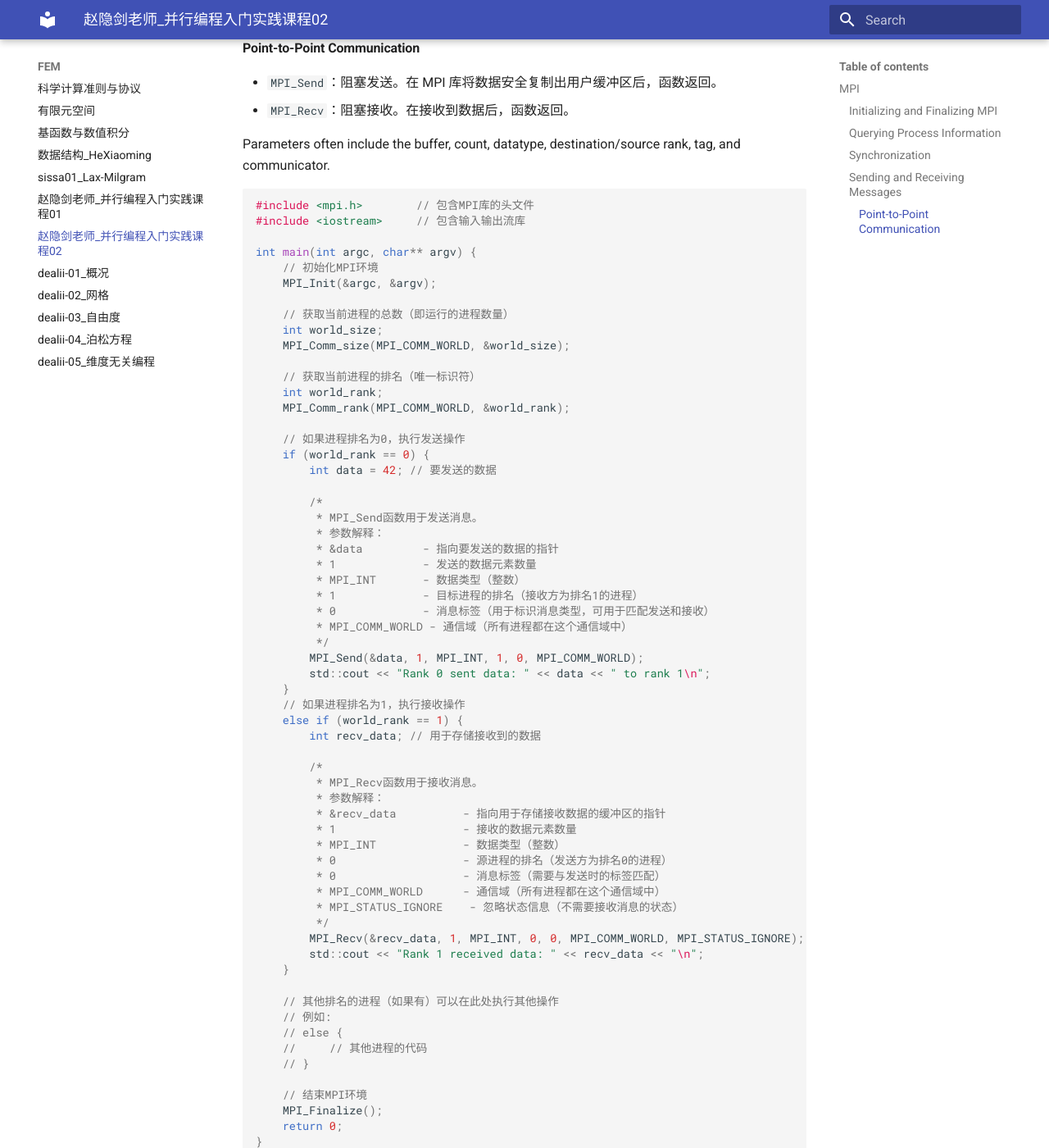
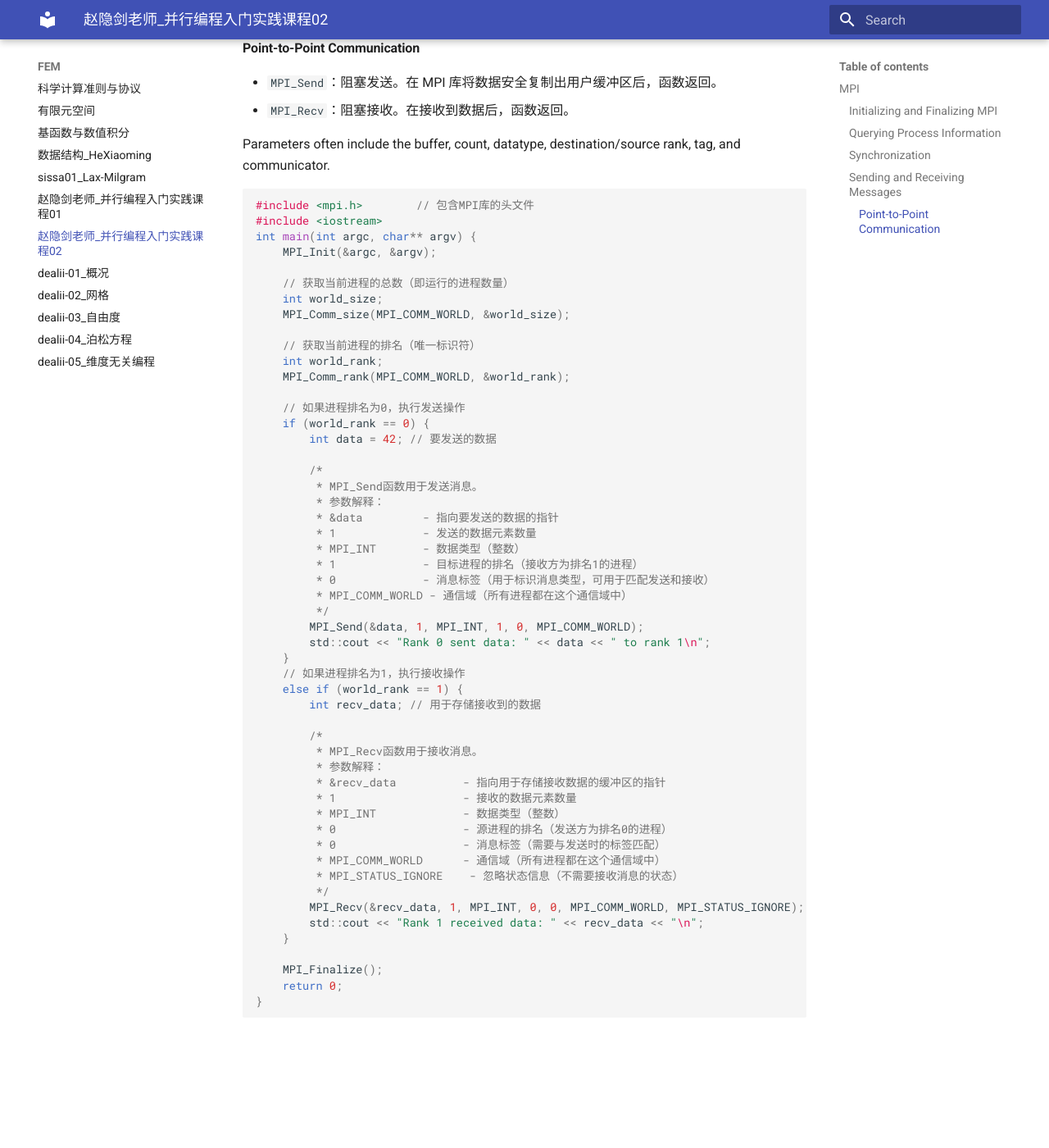
Before and after one commit to ymma98/technotes, an MkDocs documentation site: the page built from docs/FEM/赵隐剑老师_并行编程入门实践课程02.md, in a window 1280 px wide and 1400 px high, scrolled down 2303 px. Shown: the whole window at 82% size. Built offline with MkDocs 1.6.1 and Material for MkDocs 9.7.7, drawn with Linux system fonts in a browser that asks for light colours; after the commit the page ends 3568 px from its top, so only the background shows below that.

Commit message:
docs/FEM/赵隐剑老师_并行编程入门实践课程02.md updated from https://stackedit.cn/

````diff
--- a/docs/FEM/赵隐剑老师_并行编程入门实践课程02.md
+++ b/docs/FEM/赵隐剑老师_并行编程入门实践课程02.md
@@ -87,10 +87,8 @@ Parameters often include the buffer, count, datatype, destination/source rank, t
 
 ```cpp
 #include <mpi.h>        // 包含MPI库的头文件
-#include <iostream>     // 包含输入输出流库
-
+#include <iostream>
 int main(int argc, char** argv) {
-    // 初始化MPI环境
     MPI_Init(&argc, &argv);
 
     // 获取当前进程的总数（即运行的进程数量）
@@ -137,21 +135,13 @@ int main(int argc, char** argv) {
         std::cout << "Rank 1 received data: " << recv_data << "\n";
     }
 
-    // 其他排名的进程（如果有）可以在此处执行其他操作
-    // 例如:
-    // else {
-    //     // 其他进程的代码
-    // }
-
-    // 结束MPI环境
     MPI_Finalize();
     return 0;
 }
-
 ```
 <!--stackedit_data:
-eyJoaXN0b3J5IjpbMTEyNDI4ODc4NiwtMTc4MTE3NSwtMjA3Mz
-MwNTYxLC0zMTQ0MDM2MjIsLTY0ODc3MzkwMiwtNzAyODgzODg5
-LC0yODYwODY2NzQsLTE1NTk3MDkxNDgsNzYyNDQ4MjkwLDE3Nz
-UyMDg3MTJdfQ==
+eyJoaXN0b3J5IjpbLTE3ODg3OTY0NTIsLTE3ODExNzUsLTIwNz
+MzMDU2MSwtMzE0NDAzNjIyLC02NDg3NzM5MDIsLTcwMjg4Mzg4
+OSwtMjg2MDg2Njc0LC0xNTU5NzA5MTQ4LDc2MjQ0ODI5MCwxNz
+c1MjA4NzEyXX0=
 -->
````
